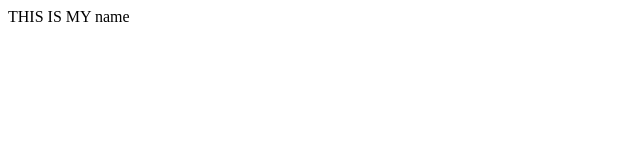
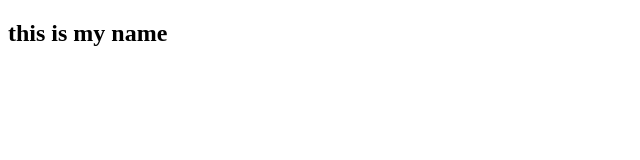
Before and after one commit to 118110afa/resume, a plain HTML site: page index.html in a window 1280 px wide. Shown: the whole page, without its empty margins (0-640 px from the left). Drawn offline with Linux system fonts and the light colour scheme.

Commit message:
update index.html

```diff
--- a/index.html
+++ b/index.html
@@ -1,5 +1,10 @@
-<html>
+<!doctype html>
+<html lang="en">
+<head>
+	<meta charset="UTF-8">
+	<title>Document</title>
+</head>
 <body>
- THIS IS MY name
+	<h2>this is my name</h2>
 </body>
 </html>
```
